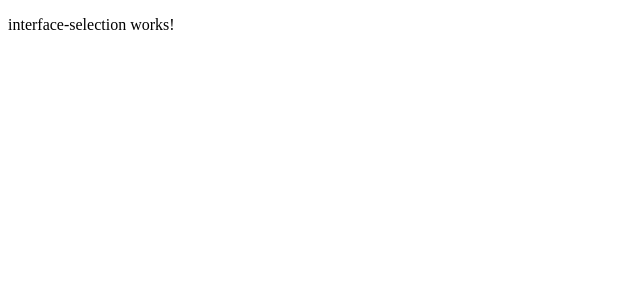
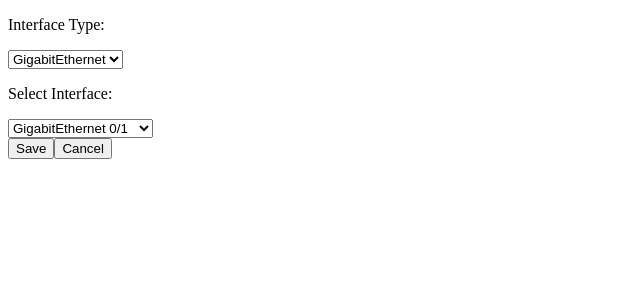
Before and after one commit to TheProgrammer21/ciscoGraphicalConfiguration, an Angular app: page /interfaceSelection in a window 1280 px wide. Shown: the top 300 px of the page, without its empty margins (0-640 px from the left). Built offline with nearby package versions, Linux system fonts and the light colour scheme.

Commit message:
Added support to select interface in interface selection

```diff
--- a/src/app/available-interfaces.service.ts
+++ b/src/app/available-interfaces.service.ts
@@ -29,7 +29,7 @@ export class AvailableInterfacesService {
   }
 
   public getAllInterfacesOfType(type: string): string[] {
-    let values = this.types.find(e => e.type == type);
+    let values = this.types.find(e => e.type == type).values;
     values = values.split("/");
     let arr = []; //Beinhaltet alle aufgelösten Werte in Subarrays, jedes Subarray stellt einen von / getrennten Bereich dar
 
@@ -37,7 +37,7 @@ export class AvailableInterfacesService {
       let subarr = []; //die Werte des aufzulösenden Bereiches, also alle Werte zwischen start-end
       let boundaries = e.split("-");
       let start: number = parseInt(boundaries[0]);
-      let end: number = boundaries.length == 0 ? start : parseInt(boundaries[1]);
+      let end: number = boundaries.length == 1 ? start : parseInt(boundaries[1]);
       for (; start <= end; start++) {
         subarr.push(start);
       }
--- a/src/app/interface-selection/interface-selection.component.html
+++ b/src/app/interface-selection/interface-selection.component.html
@@ -1 +1,16 @@
-<p>interface-selection works!</p>
+<p>Interface Type:</p>
+<select #type (change)="onChangeType(type.options[type.selectedIndex].text)">
+    <option *ngFor="let int of interfaces.getTypes()">{{int}}</option>
+</select>
+
+<div *ngIf="type.selectedIndex != -1">
+    <p>Select Interface:</p>
+    <select>
+        <option *ngFor="let intf of allInterfaces">{{intf}}</option>
+    </select>
+</div>
+
+<div>
+    <button>Save</button>
+    <button>Cancel</button>
+</div>
--- a/src/app/interface-selection/interface-selection.component.ts
+++ b/src/app/interface-selection/interface-selection.component.ts
@@ -1,5 +1,6 @@
 import { Component, OnInit } from '@angular/core';
 import { InterfaceSelectionsService } from '../interface-selections.service';
+import { AvailableInterfacesService } from '../available-interfaces.service';
 
 @Component({
   selector: 'app-interface-selection',
@@ -8,9 +9,16 @@ import { InterfaceSelectionsService } from '../interface-selections.service';
 })
 export class InterfaceSelectionComponent implements OnInit {
 
-  constructor(private selectedInterface: InterfaceSelectionsService) { }
+  public allInterfaces: string[] = [];
+
+  constructor(private selectedInterface: InterfaceSelectionsService, private interfaces: AvailableInterfacesService) {
+  }
 
   ngOnInit() {
+    this.onChangeType(this.interfaces.getTypes()[0]);
+  }
 
+  public onChangeType(type: string) {
+    this.allInterfaces = this.interfaces.getAllInterfacesOfType(type);
   }
 }
```
